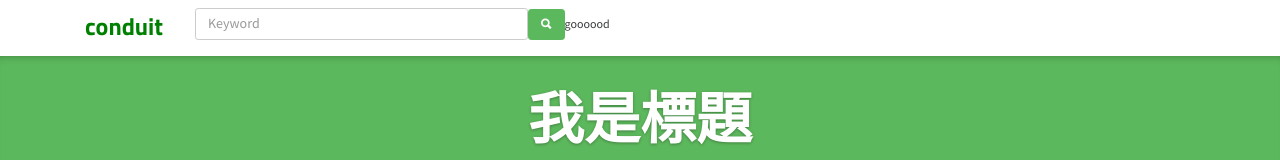
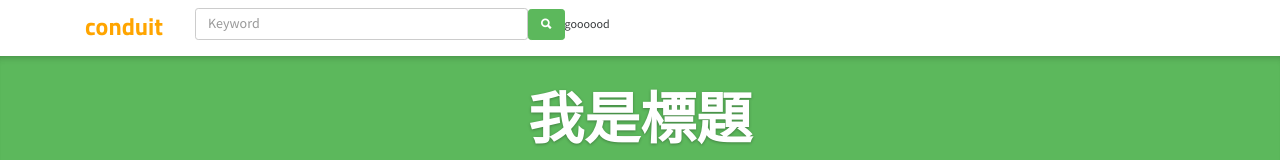
Before and after one commit to oyangchin/20210509-ng-demo1, an Angular app: page / in a window 1280 px wide. Shown: the top 160 px of the page. Built offline with nearby package versions, Linux system fonts and the light colour scheme; a web font is replaced by a local one.

Commit message:
[補充] 使用 [class.xxx] 、[style.xxx]

```diff
--- a/src/app/header/header.component.html
+++ b/src/app/header/header.component.html
@@ -1,11 +1,11 @@
 <nav class="navbar navbar-light">
   <div class="container">
-    <a class="navbar-brand" [class]="highlight?'green-text':'orange-text'" href="index.html">conduit</a>
+    <a class="navbar-brand" [class.orange-text]="highlight" href="index.html">conduit</a>
     <input class="form-control form-control-sm search-input" type="text" placeholder="Keyword" [(ngModel)]="keyword">
 
     <button class="btn btn-sm btn-primary" (click)="search($event)">
       <i class="ion-search"></i>
     </button>
-    <span [style]="{'font-size' : fontSize + 'px'}">goooood</span>
+    <span [style.font-size.px]="fontSize">goooood</span>
   </div>
 </nav>
```
